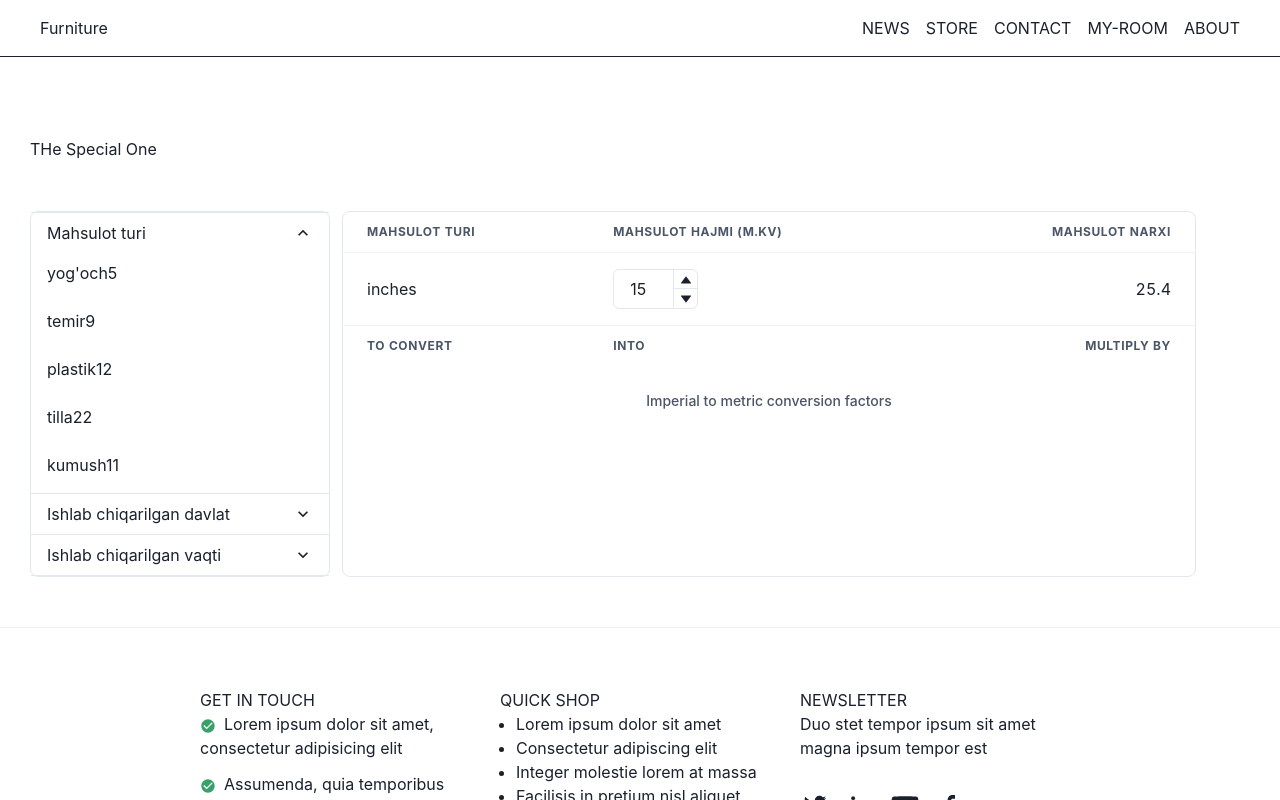
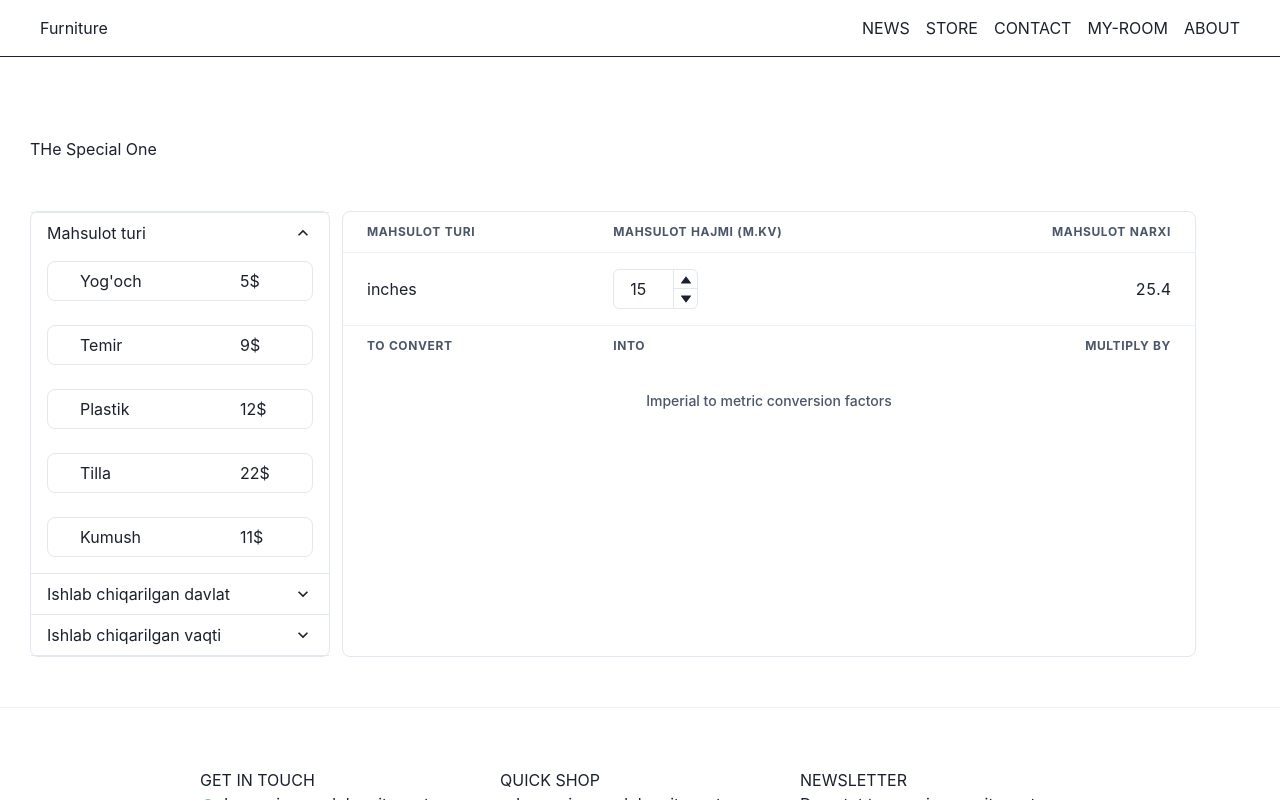
Before and after one commit to orifjon5000/Furniture, a React (Create React App) app: page /my-room in a window 1280 px wide. Both pictures are taken after a click on the button "Mahsulot turi". Shown: the top 800 px of the page. Built offline with nearby package versions, Linux system fonts and the light colour scheme.

Commit message:
feat: create handleData fn in store-room

```diff
--- a/src/config/constants.ts
+++ b/src/config/constants.ts
@@ -131,8 +131,8 @@ export const products: Products[] = [
 
 export const selfData = [
 	{
+		_id: 12,
 		title: 'Mahsulot turi',
-		// type: ["yog'och", 'temir', 'plastik', 'tilla', 'kumush'],
 		type: [
 			{ id: 1, tip: "yog'och", price: 5 },
 			{ id: 2, tip: 'temir', price: 9 },
@@ -142,9 +142,10 @@ export const selfData = [
 		],
 	},
 	{
+		_id: 13,
 		title: 'Ishlab chiqarilgan davlat',
 		type: [
-			{ id: 1, tip: 'Janubiy Koreya', price: 5 },
+			{ id: 1, tip: 'Koreya', price: 5 },
 			{ id: 2, tip: 'Yaponiya', price: 9 },
 			{ id: 3, tip: 'Angliya', price: 32 },
 			{ id: 4, tip: 'Fransiya', price: 42 },
@@ -152,14 +153,14 @@ export const selfData = [
 		],
 	},
 	{
+		_id: 14,
 		title: 'Ishlab chiqarilgan vaqti',
 		type: [
-			{ id: 1, tip: 2009, price: 25 },
-			{ id: 2, tip: 2001, price: 29 },
-			{ id: 3, tip: 2005, price: 52 },
-			{ id: 4, tip: 2020, price: 42 },
-			{ id: 5, tip: 1991, price: 21 },
+			{ id: 1, tip: '2009', price: 25 },
+			{ id: 2, tip: '2001', price: 29 },
+			{ id: 3, tip: '2005', price: 52 },
+			{ id: 4, tip: '2020', price: 42 },
+			{ id: 5, tip: '1991', price: 21 },
 		],
 	},
-
 ];
--- a/src/css/store.css
+++ b/src/css/store.css
@@ -15,3 +15,22 @@ margin:0 15px;
 .store-product{
 padding: 30px;
 }
+
+
+.acc-panel:hover{
+width: 280px;
+height: 40px;
+background-color: cadetblue;
+border-radius: 8px solid ;
+color:rgb(66, 106, 123)
+}
+
+
+.acc-panel:active{
+width: 280px;
+height: 40px;
+background-color: cadetblue;
+border-radius: 8px solid ;
+color:rgb(231, 172, 89)
+
+}
--- a/src/interfaces/product.ts
+++ b/src/interfaces/product.ts
@@ -10,3 +10,9 @@ export interface Products {
 	top: boolean;
 	image: string;
 }
+
+ export interface DataType {
+	_id:number,
+		name: string;
+		price: number;
+ }
--- a/src/page-components/storeRoom/index.jsx
+++ b/src/page-components/storeRoom/index.tsx
@@ -18,14 +18,37 @@ import {
 	Tbody,
 	Td,
 	Text,
-  Tfoot,
-  Th,
-  Thead,
-  Tr,
+	Tfoot,
+	Th,
+	Thead,
+	Tr,
 } from '@chakra-ui/react';
+import { useState } from 'react';
 import { selfData } from 'src/config/constants';
+import 'src/css/store.css';
+import { DataType } from 'src/interfaces/product';
+const StoreRoom = () => {
+	//INISTALLIZAATIONS
 
-const StoreRoom = () => {
+	const obj: DataType[] = [];
+
+	const [data, setData] = useState<DataType[]>(obj);
+
+	const handleData = (e: DataType) => {
+		if (e._id === 13) {
+			const t = data.filter(a => a._id !== 13);
+			setData(prevData => [...t, e]);
+		}else
+		if (e._id === 12) {
+			const t = data.filter(a => a._id !== 12);
+			setData(prevData => [...t, e]);
+		} else
+		if (e._id === 14) {
+			const t = data.filter(a => a._id !== 14);
+			setData(prevData => [...t, e]);
+		}
+	};
+
 	return (
 		<Box padding={'30px'}>
 			<Text my={'50px'} size={'3xl'}>
@@ -49,9 +72,45 @@ const StoreRoom = () => {
 									<AccordionIcon />
 								</AccordionButton>
 							</h2>
-							{v.type.map(c => (
-								<AccordionPanel pb={4}>{c.tip}{c.price}</AccordionPanel>
-							))}
+							{v.type.map(c => {
+								const obj1: DataType = {
+									_id: v._id,
+									name: c.tip,
+									price: c.price,
+								};
+								return (
+									<AccordionPanel
+										display={'flex'}
+										flexDirection={'row'}
+										gap={12}
+										justifyContent={'center'}
+										pb={4}
+										cursor={'pointer'}
+									>
+										<Box
+											className='acc-panel'
+											display={'flex'}
+											flexDirection={'row'}
+											alignItems={'center'}
+											gap={12}
+											height={'40px'}
+											justifyContent={'space-evenly'}
+											width={'280px'}
+											borderWidth='1px'
+											borderRadius='lg'
+											textTransform={'capitalize'}
+											onClick={() => handleData(obj1)}
+										>
+											<Text width={'80px'} display={'flex'}>
+												{c.tip}
+											</Text>
+											<Text width={'40px'} display={'flex'}>
+												{c.price}$
+											</Text>
+										</Box>
+									</AccordionPanel>
+								);
+							})}
 						</AccordionItem>
 					))}
 				</Accordion>
@@ -71,7 +130,12 @@ const StoreRoom = () => {
 								<Tr>
 									<Td>inches</Td>
 									<Td>
-										<NumberInput width={'85px'} defaultValue={15} min={10} max={20}>
+										<NumberInput
+											width={'85px'}
+											defaultValue={15}
+											min={10}
+											max={20}
+										>
 											<NumberInputField />
 											<NumberInputStepper>
 												<NumberIncrementStepper />
```
